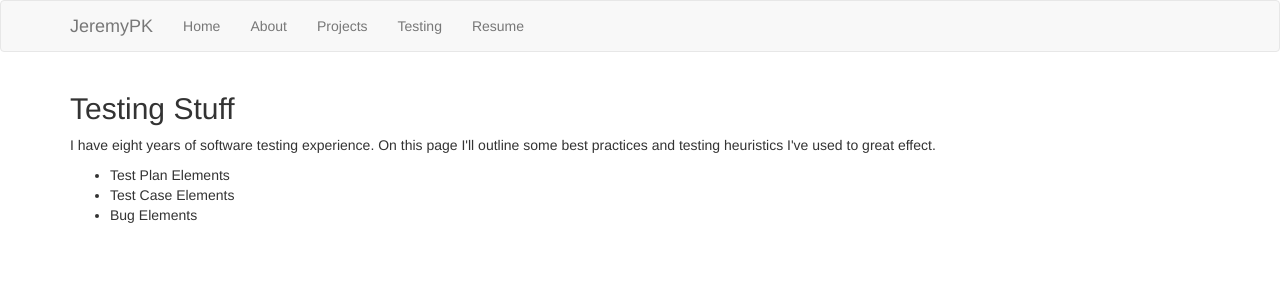
After one commit to jpkeeton/Flask2018.1, a Flask app: page /testing in a window 1280 px wide. The commit adds this page. Shown: the top 300 px of the page. Run offline with Flask 2, Linux system fonts and the light colour scheme; some libraries are stand-ins or nearby versions.

Commit message:
adding more elements

```diff
--- a/app.py
+++ b/app.py
@@ -35,6 +35,9 @@ def resume ():
 def projects():
     return render_template('projects.html')
 
+@app.route('/testing')
+def testing():
+    return render_template('testing.html')
 
 
 if __name__ == '__main__':
--- a/templates/includes/_navbar.html
+++ b/templates/includes/_navbar.html
@@ -16,6 +16,7 @@
             <li><a href="/about">About</a></li>
             <li><a href="/projects">Projects</a></li>
             <!--<li><a href="/articles">Articles</a></li>-->
+            <li><a href="/testing">Testing</a></li>
             <li><a href="/resume">Resume</a></li>
           </ul>
         </div><!--/.nav-collapse -->
--- /dev/null
+++ b/templates/testing.html
@@ -0,0 +1,15 @@
+{% extends 'layout.html' %}
+
+{% block body %}
+    <h2>Testing Stuff</h2>
+   <p>I have eight years of software testing experience. On this page I'll outline some best practices and testing heuristics I've used to great effect.</p>
+    <ul style="list-style-type:disc">
+       <li>Test Plan Elements</li>
+       <li>Test Case Elements</li>
+       <li>Bug Elements</li>
+
+    </ul>
+
+
+
+{% endblock %}
```
